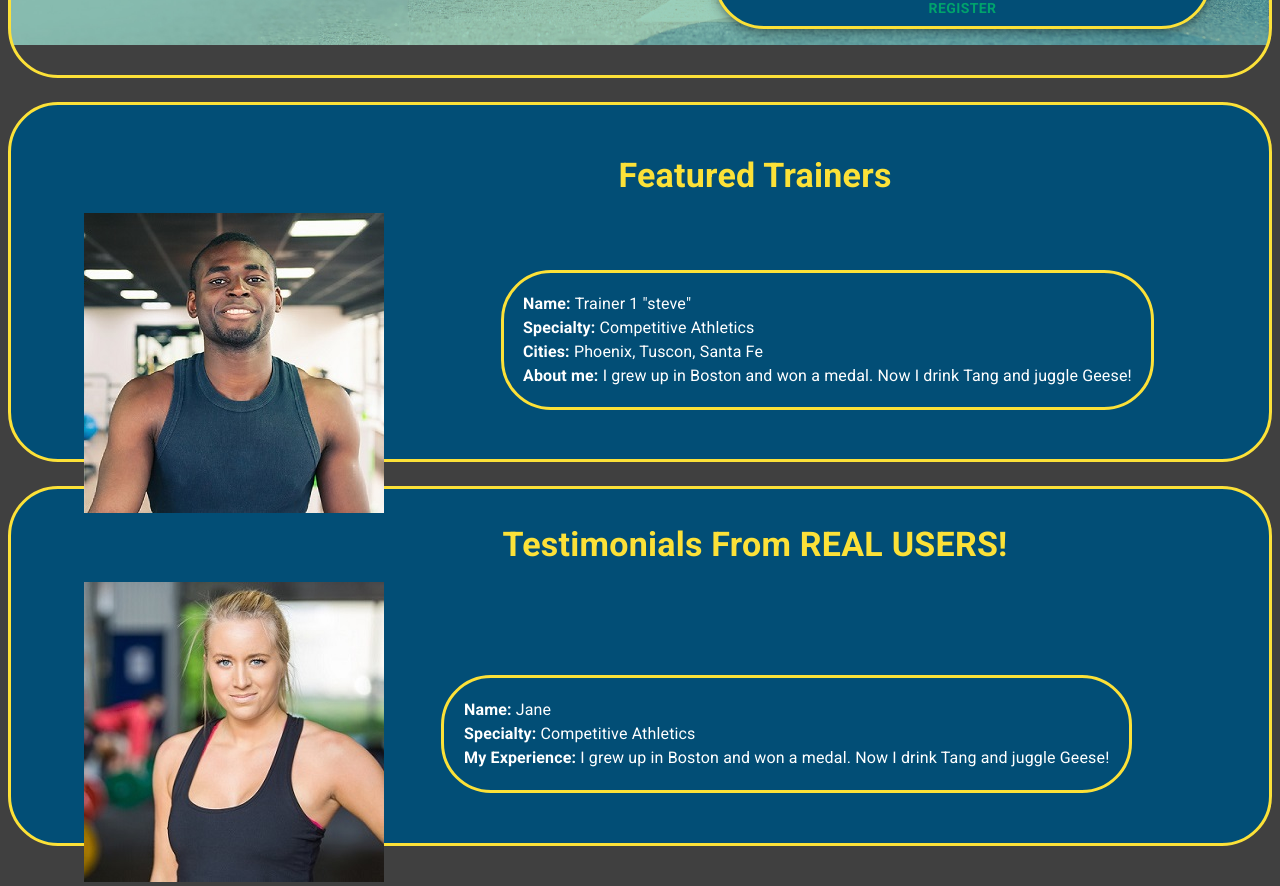
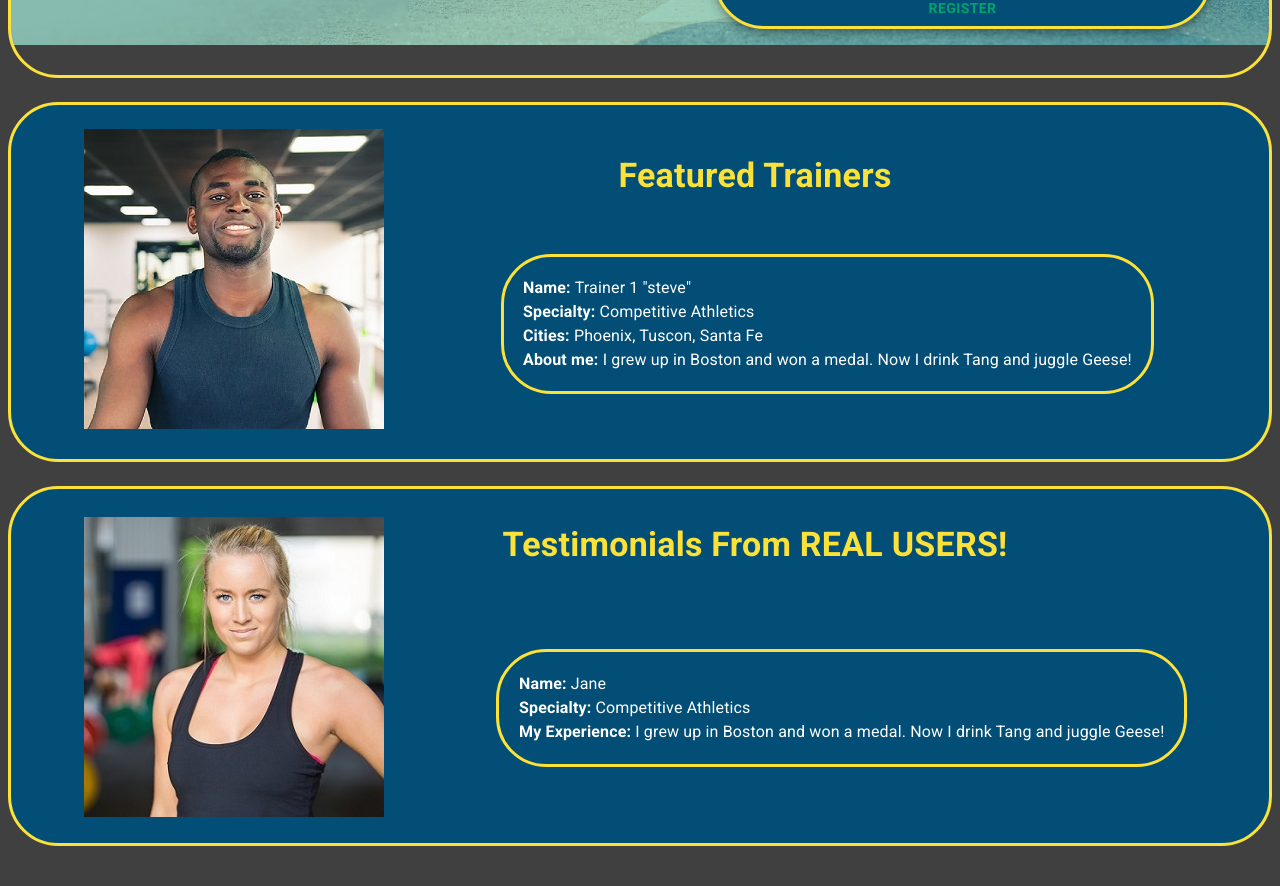
Before and after one commit to Jashcraft/ProgressHub, a React (Create React App) app in the folder client/: page / in a window 1280 px wide. Shown: the part 580-1466 px from the top of the page. After the commit the page ends 1434 px from the top, so only its background shows below. Built offline with nearby package versions, Linux system fonts and the light colour scheme.

Commit message:
Adjusted the positions of the avatats and some text placement

```diff
--- a/client/src/components/Featured/FeaturedLeadersSection.jsx
+++ b/client/src/components/Featured/FeaturedLeadersSection.jsx
@@ -10,7 +10,7 @@ const FeaturedLeaders = () => {
           <Grid item display='flex' justifyContent='space-between' xs={12}>
 
 {/* Left grid for showing a trainers avatar. Pulled from DB */}
-            <Grid item id="left-grid" justifyContent="center" sx={{ width: '100%', textAlign: "center", justifyContent: "center" }} xs={4}>
+            <Grid item id="left-grid" justifyContent="center" sx={{ width: '100%', textAlign: "center", justifyContent: "center", marginTop: "-110px" }} xs={4}>
               <img src={trainerPhoto} alt="trainer /userName/"></img>
             </Grid>
 
--- a/client/src/components/Testimonials/Testimonials.jsx
+++ b/client/src/components/Testimonials/Testimonials.jsx
@@ -10,14 +10,14 @@ const Testimonials = () => {
         <Typography variant='h4' sx={{ width: "100%", textAlign: "center", color: "#fce138", fontWeight: "bold", marginTop: "35px", marginLeft: "230px" }}>Testimonials From REAL USERS!</Typography>
         <Grid item display='flex' justifyContent='space-between' xs={12}>
 {/* This section is only to display clients avatar. Pulled from DB. */}
-          <Grid item id="left-grid" justifyContent="center" sx={{ width: '100%', textAlign: "center", justifyContent: "center" }} xs={4}>
+          <Grid item id="left-grid" justifyContent="center" sx={{ width: '100%', textAlign: "center", justifyContent: "center", marginTop: "-87px" }} xs={4}>
             <img src={clientAvatar} alt="user /userName/"></img>
           </Grid>
 {/* This section is to display some basic client info as well as custom Testimonial. Pull from DB. DO NOT INCLUDE LOCATION INFO! */}
           <Grid item display='flex' id="right-grid" sx={{ width: '100%', alignItems: "center" }} xs={8}>
             <Typography variant='h5' textAlign='left'>
               {/* Pull these fields from user Doc */}
-              <Grid sx={{ borderColor: '#fce138', borderRadius: '50px', borderStyle: 'solid' }}>
+              <Grid sx={{ borderColor: '#fce138', borderRadius: '50px', borderStyle: 'solid', marginLeft: "55px", marginBottom: "30px" }}>
                 <Grid sx={{ margin: "10px", padding: "10px", color: "#fff" }}>
                   <Typography><span style={{ fontWeight: "bolder" }}>Name: </span>Jane</Typography>
                   <Typography><span style={{ fontWeight: "bolder" }}>Specialty: </span>Competitive Athletics</Typography>
```
